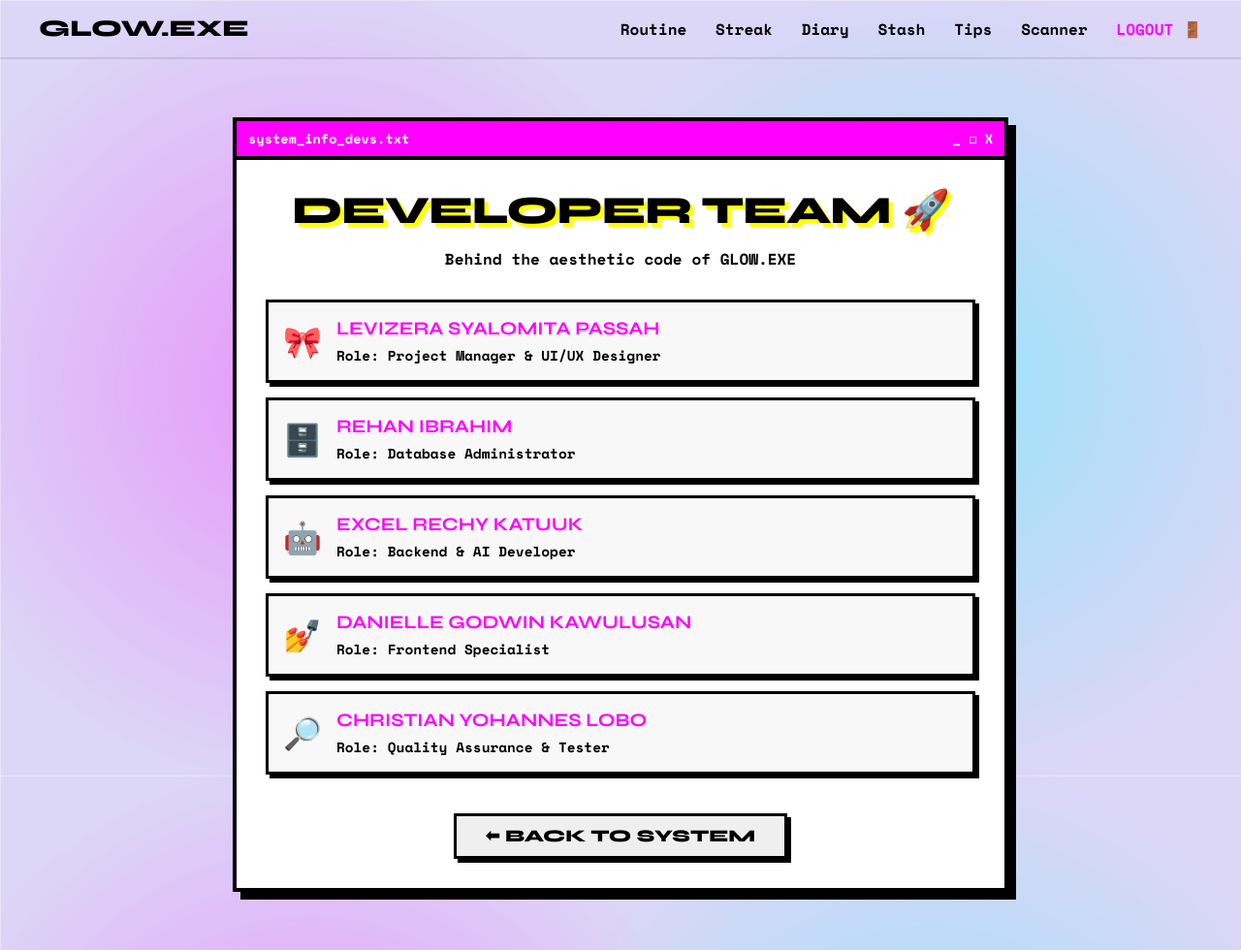
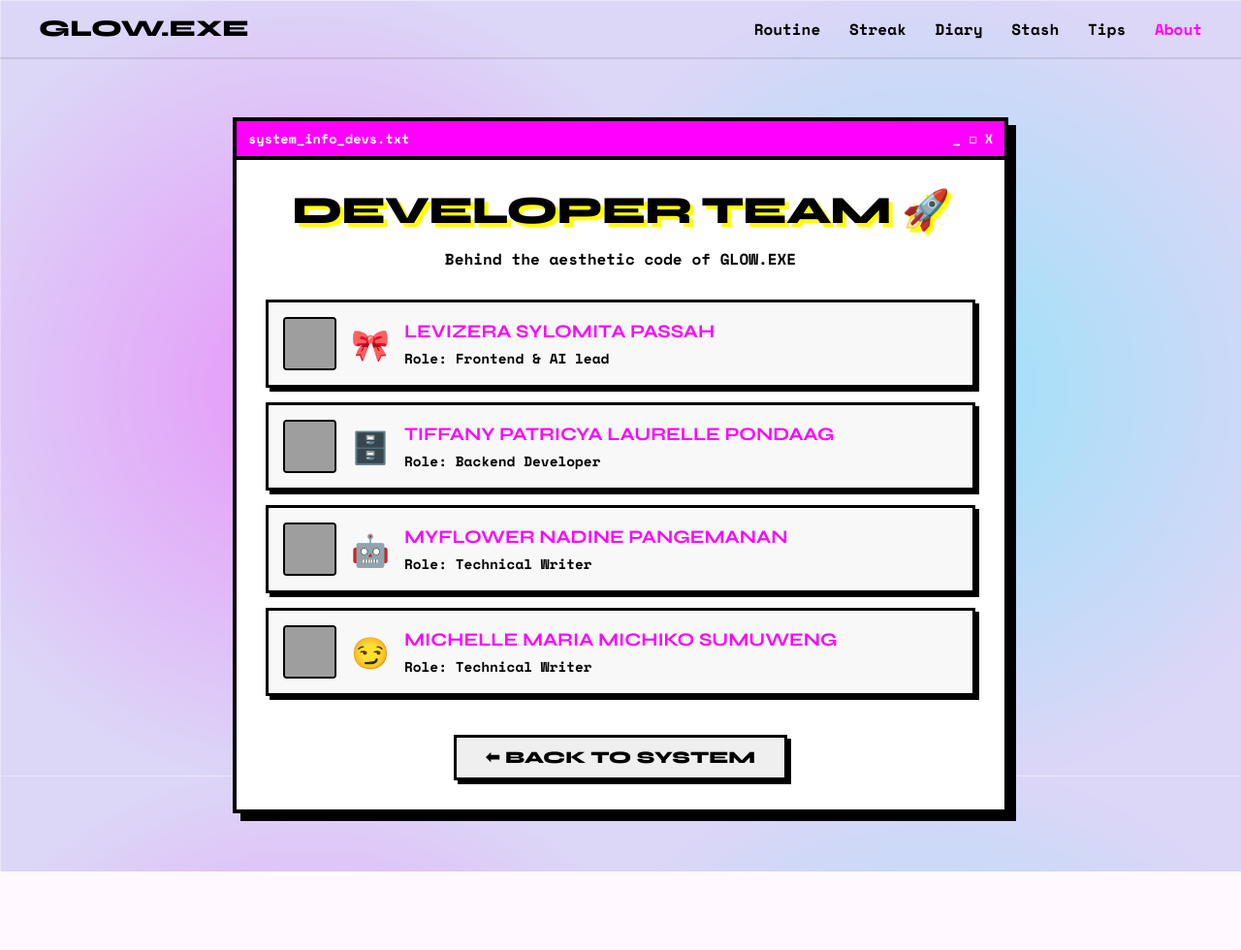
Before and after one commit to tiffany-patricya/glow-project, a PHP site: page /about.php in a window 1280 px wide. Shown: the whole page at 97% size. After the commit the page ends 899 px from the top, so only its background shows below. Run offline with PHP 8.4, Linux system fonts and the light colour scheme; grey boxes are pictures that could not be loaded.

Commit message:
Add team member images and update links

```diff
--- a/about.php
+++ b/about.php
@@ -7,8 +7,7 @@
     <link rel="stylesheet" href="static/css/style.css?v=<?php echo time(); ?>">
 </head>
 <body>
-
-<div class="navbar">
+    <div class="navbar">
         <div class="logo">GLOW.EXE</div>
         <div class="links">
             <a href="routine.php">Routine</a>
@@ -16,9 +15,7 @@
             <a href="diary.php">Diary</a>
             <a href="stash.php">Stash</a>
             <a href="tips.php">Tips</a>
-            <a href="model.php">Scanner</a>
-            <!-- Tombol Logout kita kasih warna merah/pink biar mencolok! -->
-            <a href="logout.php" style="color: var(--hot-pink); font-weight: bold;">LOGOUT 🚪</a>
+            <a href="about.php" style="color:var(--hot-pink);">About</a>
         </div>
     </div>
 
@@ -31,18 +28,24 @@
 
                 <div style="display: flex; flex-direction: column; gap: 15px;">
                     <?php
-                    // Data statis anggota kelompok
+                    // Data statis anggota kelompok (ditambah key 'image' untuk letak file foto)
                     $team = [
-                        ['name' => 'Levizera Syalomita Passah', 'role' => 'Project Manager & UI/UX Designer', 'icon' => '🎀'],
-                        ['name' => 'Rehan Ibrahim', 'role' => 'Database Administrator', 'icon' => '🗄️'],
-                        ['name' => 'Excel Rechy Katuuk', 'role' => 'Backend & AI Developer', 'icon' => '🤖'],
-                        ['name' => 'Danielle Godwin Kawulusan', 'role' => 'Frontend Specialist', 'icon' => '💅'],
-                        ['name' => 'Christian Yohannes Lobo', 'role' => 'Quality Assurance & Tester', 'icon' => '🔎']
+                        ['name' => 'Levizera Sylomita Passah', 'role' => 'Frontend & AI lead', 'icon' => '🎀', 'image' => 'static/image/lepi.jpeg'],
+                        ['name' => 'Tiffany Patricya Laurelle Pondaag', 'role' => 'Backend Developer', 'icon' => '🗄️', 'image' => 'static/image/tip.jpeg'],
+                        ['name' => 'Myflower Nadine Pangemanan', 'role' => 'Technical Writer', 'icon' => '🤖', 'image' => 'static/image/abung.jpeg'],
+                        ['name' => 'Michelle Maria Michiko Sumuweng ', 'role' => 'Technical Writer', 'icon' => '😏', 'image' => 'static/image/kimich.jpeg'],
                     ];
 
                     foreach ($team as $idx => $member) {
                         echo '<div style="border: 3px solid var(--black); background: #f8f8f8; padding: 15px; box-shadow: 4px 4px 0 var(--black); display: flex; align-items: center; gap: 15px; transition: transform 0.2s;">';
+
+                        // Menampilkan Foto Profil
+                        echo '<img src="' . $member['image'] . '" alt="Foto ' . $member['name'] . '" style="width: 55px; height: 55px; object-fit: cover; border: 2px solid var(--black); border-radius: 4px; background-color: #eaeaea;">';
+
+                        // Menampilkan Icon Emoji bawaan kamu
                         echo '<div style="font-size: 2rem;">' . $member['icon'] . '</div>';
+
+                        // Menampilkan Nama dan Role
                         echo '<div>';
                         echo '<strong style="color: var(--hot-pink); font-family: \'Syne\', sans-serif; font-size: 1.2rem; text-transform: uppercase;">' . $member['name'] . '</strong>';
                         echo '<p style="margin: 5px 0 0 0; font-family: \'Space Mono\'; font-size: 0.9rem; font-weight: bold;">Role: ' . $member['role'] . '</p>';
```
